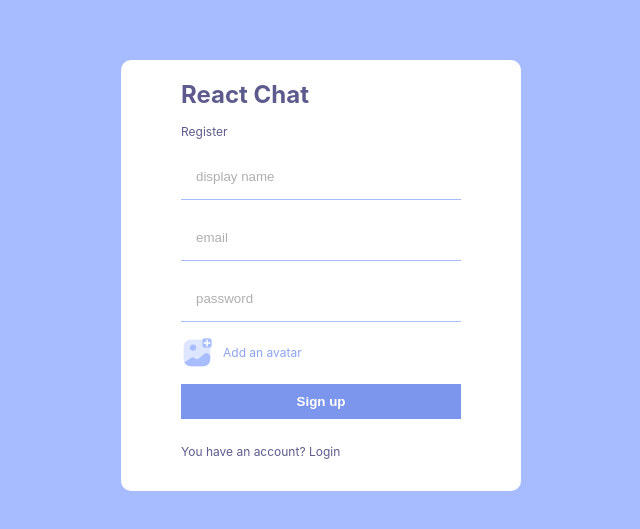
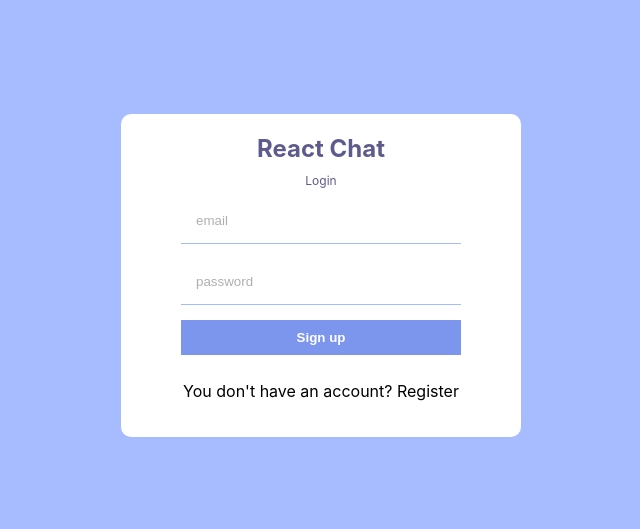
Before and after one commit to KamilWsb755/chat-online-yt, a React (Create React App) app: page / in a window 1280 px wide. Shown: the part 125-654 px from the top of the page, without its empty margins (319-959 px from the left). Built offline with nearby package versions, Linux system fonts and the light colour scheme.

Commit message:
Add Login component

```diff
--- a/src/App.js
+++ b/src/App.js
@@ -1,11 +1,12 @@
 import logo from './logo.svg';
 import './App.css';
 import Register from './pages/Register';
+import Login from './pages/Login';
 import './style.scss'
 
 function App() {
   return (
-    <Register />
+    <Login />
   );
 }
 
--- a/src/pages/Login.jsx
+++ b/src/pages/Login.jsx
@@ -2,7 +2,18 @@
 
 const Login = () => {
   return (
-    <div>Login</div>
+    <div className="formContainer">
+    <div className="formWrapper">
+        <span className="logo">React Chat</span>
+        <span className="title">Login</span>
+        <form >
+            <input type="email" placeholder='email' />
+            <input type="password" placeholder='password' />
+            <button>Sign up</button>
+        </form>
+        <p>You don't have an account? Register</p>
+    </div>
+</div>
   )
 }
 
--- a/src/pages/Register.jsx
+++ b/src/pages/Register.jsx
@@ -5,9 +5,9 @@
   return (
     <div className="formContainer">
     <div className="formWrapper">
-        <form >
             <span className="logo">React Chat</span>
             <span className="title">Register</span>
+        <form >
             <input type="text" placeholder='display name' />
             <input type="email" placeholder='email' />
             <input type="password" placeholder='password' />
@@ -17,8 +17,8 @@
                         <span>Add an avatar</span>
                     </label>
             <button>Sign up</button>
+        </form>
             <p>You have an account? Login</p>
-        </form>
     </div>
 </div>
 )
```
